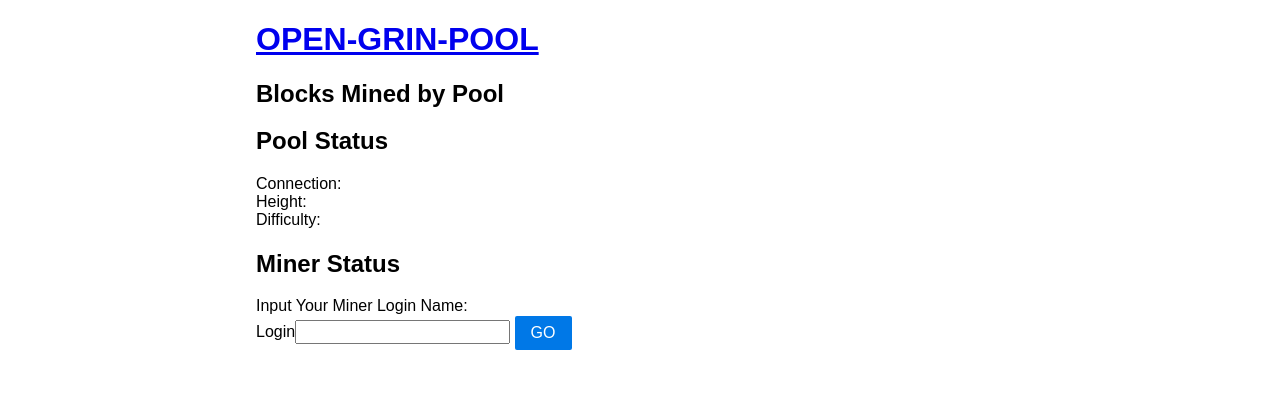
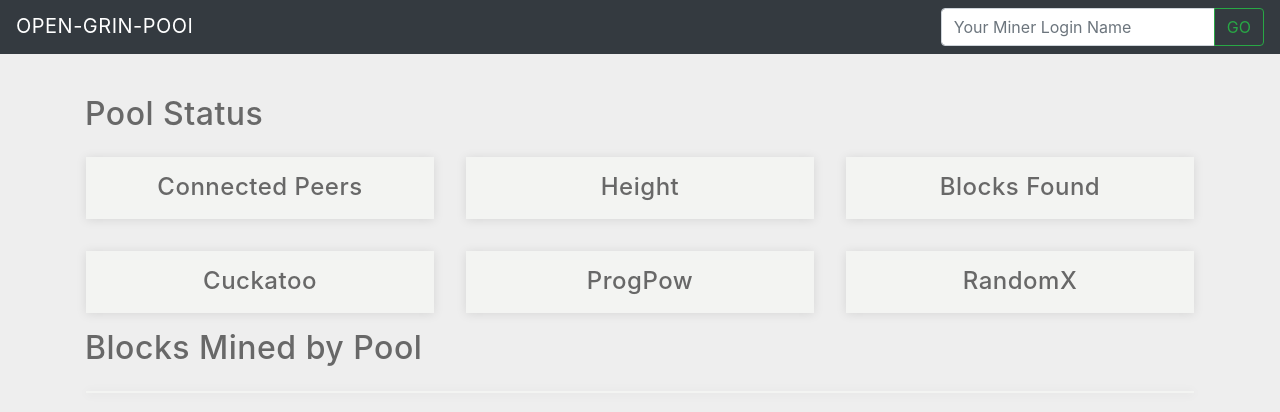
Before and after one commit to mining-pool/open-grin-pool, a plain HTML site: page web/index.html in a window 1280 px wide. Drawn offline with nearby package versions, Linux system fonts and the light colour scheme; no server answers.

Commit message:
Update index.html (#26)
changed for web layout

```diff
--- a/web/index.html
+++ b/web/index.html
@@ -2,37 +2,49 @@
 <html lang="en">
 
 <head>
-    <meta charset="UTF-8">
-    <meta name="viewport" content="width=device-width, initial-scale=1.0">
-    <meta http-equiv="X-UA-Compatible" content="ie=edge">
-    <title>OPEN-GRIN-POOL</title>
-    <link rel="stylesheet" href="https://unpkg.com/purecss@1.0.1/build/pure-min.css"
-          integrity="sha384-oAOxQR6DkCoMliIh8yFnu25d7Eq/PHS21PClpwjOTeU2jRSq11vu66rf90/cZr47" crossorigin="anonymous">
+    <meta charset="utf-8">
+    <meta name="viewport" content="width=device-width, initial-scale=1, shrink-to-fit=no">
+    <meta name="description" content="OPEN-GRIN-POOl">
+	<title>OPEN-GRIN-POOl</title>
+    <link rel="stylesheet" href="https://stackpath.bootstrapcdn.com/bootstrap/4.4.1/css/bootstrap.min.css" integrity="sha384-Vkoo8x4CGsO3+Hhxv8T/Q5PaXtkKtu6ug5TOeNV6gBiFeWPGFN9MuhOf23Q9Ifjh" crossorigin="anonymous">
+	<link rel="stylesheet" href="css/main.css">
 </head>
+<body>
 
-<body>
-<div class="pure-g">
-    <div class="pure-u-1-5"></div>
+<nav class="navbar navbar-dark fixed-top bg-dark">
+  	<a class="navbar-brand" href="https://github.com/maoxs2/open-grin-pool">OPEN-GRIN-POOl</a>
+	<form class="form-inline">
+    <div class="input-group">
+		<input class="form-control" type="text" id="login" placeholder="Your Miner Login Name" aria-label="Miner Login">
+    		<div class="input-group-append">
+            	<button class="btn btn-outline-success" value="GO" id="button">GO</button>
+			</div>
+    </div>
+    </form>
+</nav>
 
-    <div class="pure-u-3-5">
-        <h1><a href="https://github.com/maoxs2/open-grin-pool">OPEN-GRIN-POOL</a></h1>
-        <h2>Blocks Mined by Pool</h2>
-        <div id="blocks"></div>
+<div class="container">
+    <h2>Pool Status</h2>
+	<div class="row">
+    	<div class="col-sm l-box text-center"><div class="infobox"><h4>Connected Peers</h4><p id="conn"></p></div></div>
+       	<div class="col-sm l-box text-center"><div class="infobox"><h4>Height</h4><p id="height"></p></div></div>
+       	<div class="col-sm l-box text-center"><div class="infobox"><h4>Blocks Found</h4><p id="count"></p></div></div>
+	</div>
+	<div class="row">
+       	<div class="col-sm l-box text-center"><div class="infobox"><h4>Cuckatoo</h4><p id="cuckatoo"></p></div></div>
+       	<div class="col-sm l-box text-center"><div class="infobox"><h4>ProgPow</h4><p id="progpow"></p></div></div>
+       	<div class="col-sm l-box text-center"><div class="infobox"><h4>RandomX</h4><p id="randomx"></p></div></div>
+    </div>
+	<h2>Blocks Mined by Pool</h2>
+    <div class="row">
+		<div class="col-sm l-box">
+			<div class="infobox list">
+			<ul class="list-group" id="blocks"></ul>
+       		</div>
+		</div>
+	</div>
+</div>
 
-        <h2>Pool Status</h2>
-        <span>Connection:</span>
-        <div id="conn"></div>
-        <span>Height:</span>
-        <div id="height"></div>
-        <span>Difficulty:</span>
-        <div id="diff"></div>
-
-        <h2>Miner Status</h2>
-        <div>Input Your Miner Login Name:</div>
-        <label for="login">Login</label><input type="text" id="login">
-        <input type="button" class="pure-button pure-button-primary" value="GO" id="button">
-    </div>
-</div>
 
 <script src="/js/config.js"></script>
 <script src="/js/index.js"></script>
```
